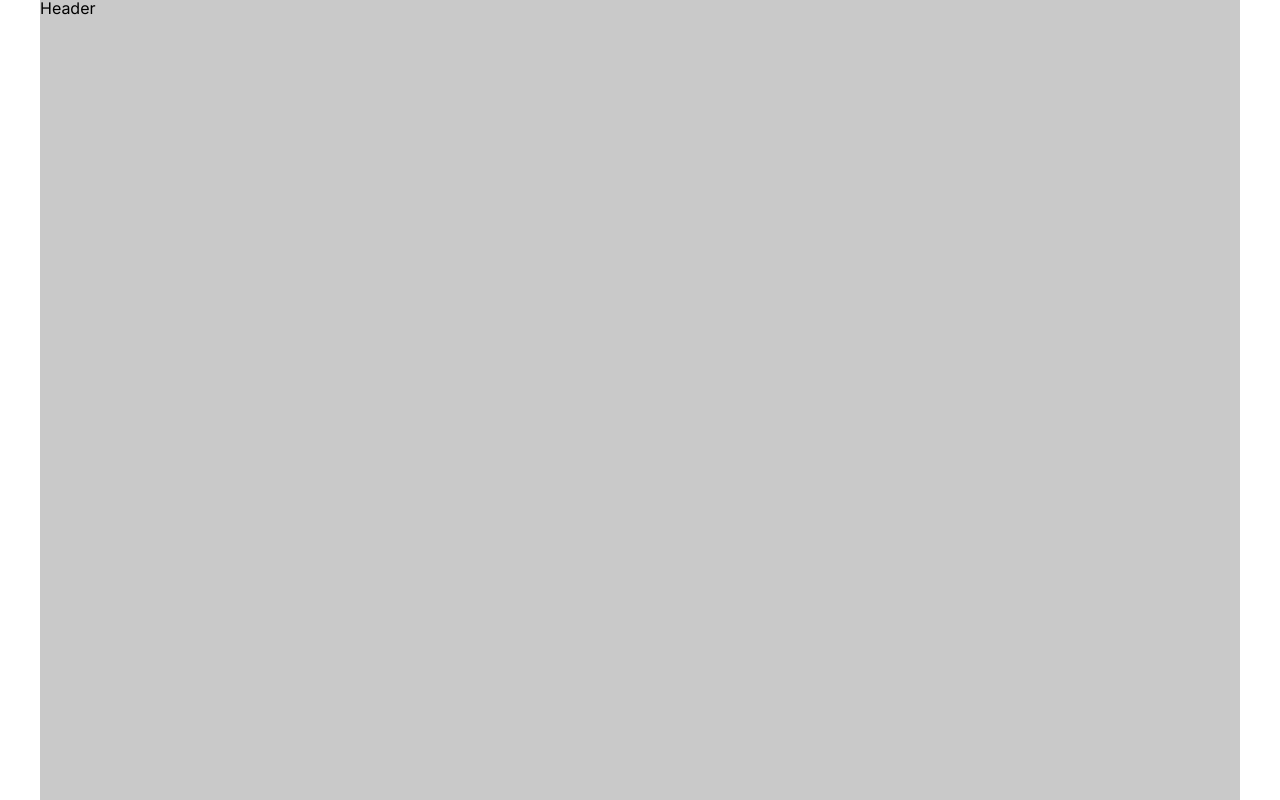
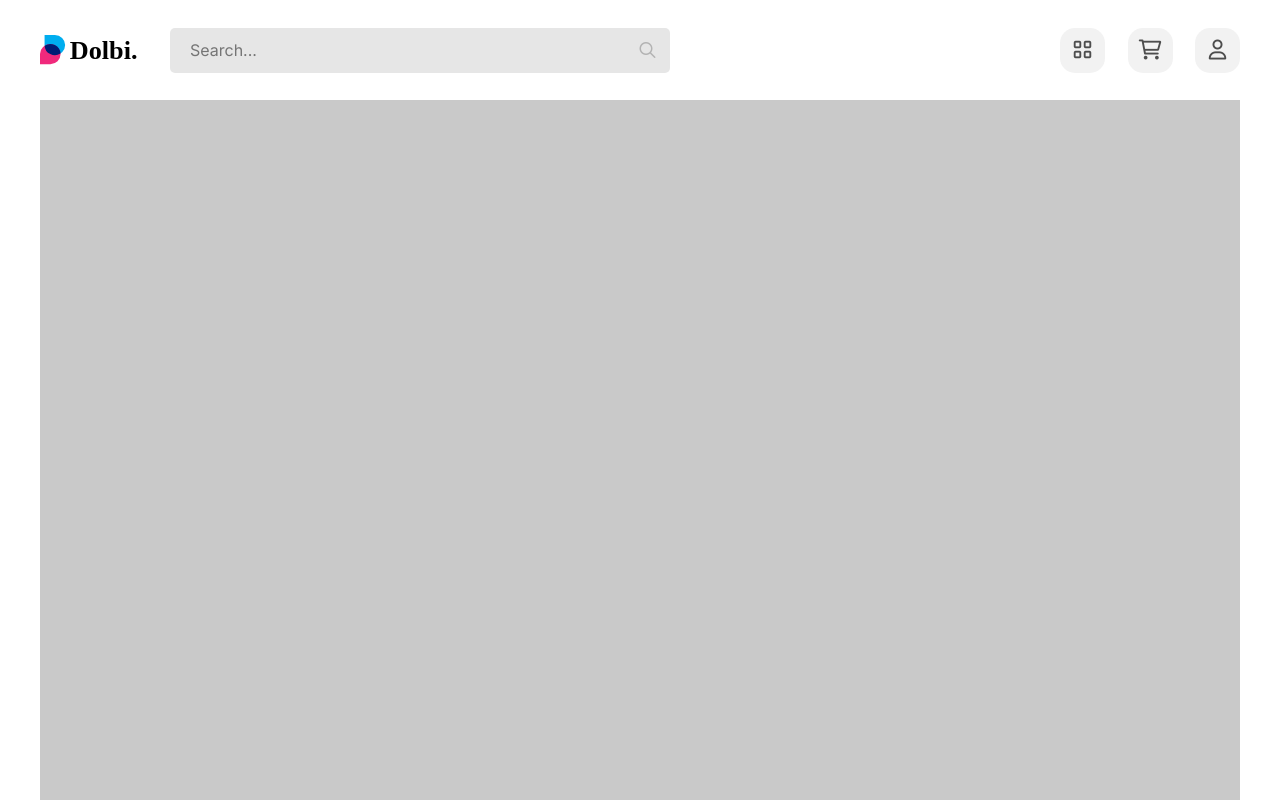
Before and after one commit to sajjadpaknia/dalby-store, a React (Create React App) app: page / in a window 1280 px wide. Built offline with nearby package versions, Linux system fonts and the light colour scheme; a web font is replaced by a local one.

Commit message:
Styling Header -1

```diff
--- a/public/index.html
+++ b/public/index.html
@@ -15,6 +15,7 @@
 <body>
   <noscript>You need to enable JavaScript to run this app.</noscript>
   <div id="root">
+    <!-- <img src="./assets/svg/light-logo.svg" alt="" /> -->
   </div>
 </body>
 
--- a/src/Components/Header/Header.jsx
+++ b/src/Components/Header/Header.jsx
@@ -1,4 +1,26 @@
+import Search from "../Search/Search";
+import SMButton from "../SMButton/SMButton";
 import classes from "./Header.module.css";
 export default function Header() {
-  return <header>Header</header>;
+  return (
+    <header className={classes.header}>
+      <figure className={classes.logo}>
+        <img src="./assets/svg/light-logo.svg" alt="logo" />
+      </figure>
+      <div className={classes.search}>
+        <Search />
+      </div>
+      <div className={classes.buttonGroup}>
+        <SMButton>
+          <i class="fa-regular fa-grid-2"></i>
+        </SMButton>
+        <SMButton>
+          <i class="fa-regular fa-cart-shopping"></i>
+        </SMButton>
+        <SMButton>
+          <i class="fa-regular fa-user"></i>
+        </SMButton>
+      </div>
+    </header>
+  );
 }
--- a/src/Components/Header/Header.module.css
+++ b/src/Components/Header/Header.module.css
@@ -0,0 +1,33 @@
+.header {
+  display: flex;
+  align-items: center;
+  justify-content: space-between;
+  width: 100%;
+  height: 100px;
+  background: var(--color-white);
+  background-color: var(--color-white);
+}
+.logo {
+  width: 100px;
+  margin-right: 3rem;
+  flex-shrink: 0;
+}
+.search {
+  max-width: 500px;
+  height: 45px;
+  flex-grow: 1;
+  margin-right: auto;
+  background: var(--color-dark-10);
+  overflow: hidden;
+  border-radius: 0.5rem;
+  -webkit-border-radius: 0.5rem;
+  -moz-border-radius: 0.5rem;
+  -ms-border-radius: 0.5rem;
+  -o-border-radius: 0.5rem;
+}
+.buttonGroup {
+  width: 180px;
+  display: flex;
+  justify-content: space-between;
+  margin-left: 2rem;
+}
--- /dev/null
+++ b/src/Components/SMButton/SMButton.jsx
@@ -0,0 +1,5 @@
+import classes from "./SMButton.module.css";
+
+export default function SMButton({ children }) {
+  return <button className={classes.button}>{children}</button>;
+}
--- /dev/null
+++ b/src/Components/SMButton/SMButton.module.css
@@ -0,0 +1,20 @@
+.button {
+  display: grid;
+  place-items: center;
+  width: 45px;
+  height: 45px;
+  cursor: pointer;
+  color: var(--color-dark-70);
+  background: var(--color-dark-5);
+  border-radius: 1.5rem;
+  -webkit-border-radius: 1.5rem;
+  -moz-border-radius: 1.5rem;
+  -ms-border-radius: 1.5rem;
+  -o-border-radius: 1.5rem;
+}
+.button:hover{
+      background: var(--color-dark-10);
+}
+.button > i {
+  font-size: 2rem;
+}
--- /dev/null
+++ b/src/Components/Search/Search.jsx
@@ -0,0 +1,12 @@
+import classes from "./Search.module.css";
+
+export default function Search() {
+  return (
+    <div className={classes.search}>
+      <input type="text" placeholder="Search..." />
+      <button className={classes.searchIcon}>
+        <i class="fa-regular fa-magnifying-glass"></i>
+      </button>
+    </div>
+  );
+}
--- /dev/null
+++ b/src/Components/Search/Search.module.css
@@ -0,0 +1,21 @@
+.search {
+  display: flex;
+  width: 100%;
+  height: 100%;
+}
+.searchIcon {
+  display: grid;
+  place-items: center;
+  width: 50px;
+  height: 100%;
+  cursor: pointer;
+  color: var(--color-dark-30);
+  background: transparent;
+}
+
+.search > input {
+  width: 100%;
+  height: 100%;
+  padding: 0 1rem 0 2rem;
+  background: transparent;
+}
```
Also changed, not shown: public/assets/svg/light-logo.svg (added).
